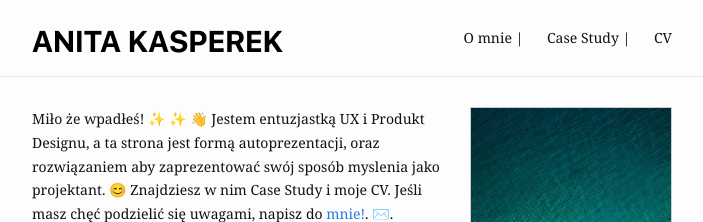
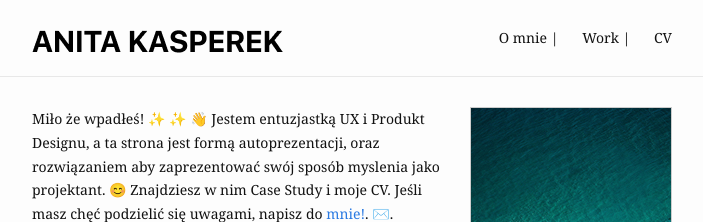
Before and after one commit to anita-kasperek/AnitakasperekUX.github.io, a Jekyll site: the page built from index.md, in a window 1280 px wide. Shown: the top 222 px of the page, without its empty margins (288-991 px from the left). Built offline with Jekyll 4.4.1, drawn with Linux system fonts in a browser that asks for light colours; emoji names are drawn with the system emoji font.

Commit message:
Update _config.yml

```diff
--- a/_config.yml
+++ b/_config.yml
@@ -4,7 +4,7 @@ header:
   pages:
     - name: O mnie   |
       slug: /
-    - name: Case Study   |
+    - name: Work   |
     - name: CV
 
 footer:
```
